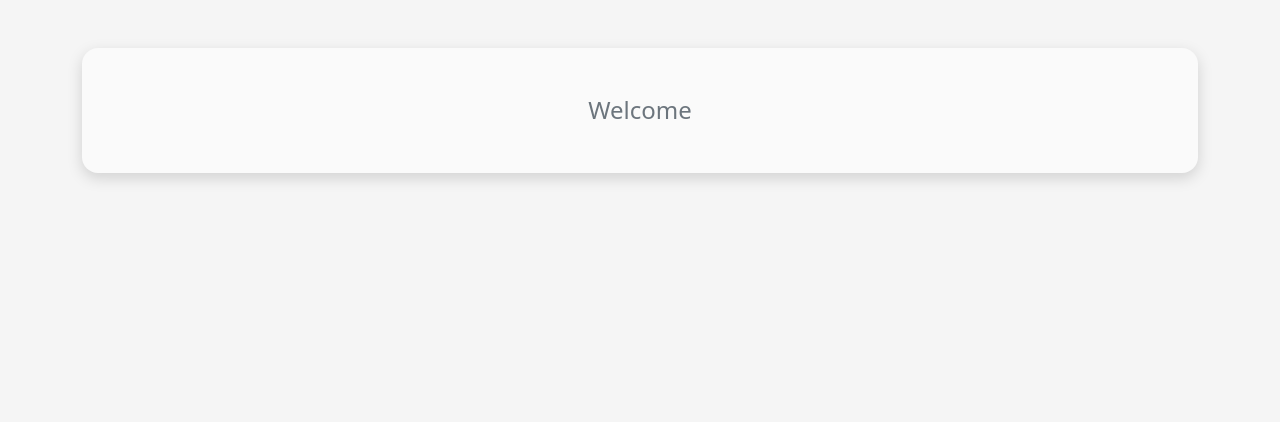
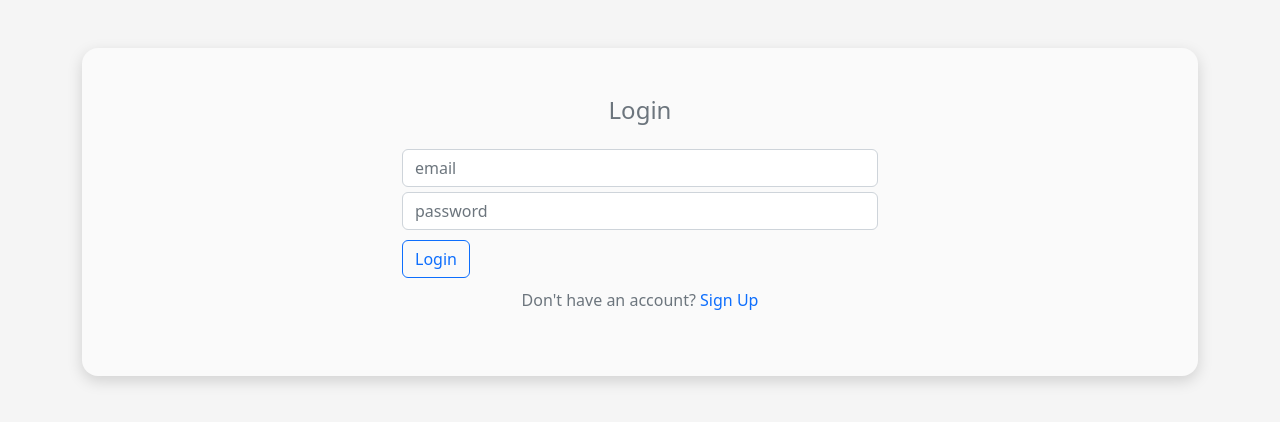
Before and after one commit to HninHtet-99/shopping-app, a Vue app: page / in a window 1280 px wide. Shown: the top 422 px of the page. Built offline with nearby package versions, Linux system fonts and the light colour scheme.

Commit message:
create login/signup form

```diff
--- a/package.json
+++ b/package.json
@@ -10,6 +10,7 @@
     "@popperjs/core": "^2.11.6",
     "bootstrap": "^5.2.1",
     "core-js": "^3.8.3",
+    "firebase": "^9.10.0",
     "vue": "^3.2.13",
     "vue-router": "^4.0.3"
   },
--- a/src/assets/style.css
+++ b/src/assets/style.css
@@ -1,7 +1,3 @@
 body{
   background-color: #f5f5f5;
 }
-.welcome{
-    background-color: #fafafa;
-    box-shadow: rgba(0, 0, 0, 0.15) 0px 5px 15px 0px;
-  }
--- /dev/null
+++ b/src/compasibles/useLogin.js
@@ -0,0 +1,21 @@
+import { ref } from "vue"
+import {auth} from '../firebase/config'
+
+let error = ref(null);
+let loginAccount=async(email,password)=>{
+    try {
+        let res = await auth.signInWithEmailAndPassword(email,password)
+        if (!res) {
+            throw new Error('could not login account')
+        }
+       return res;
+    } catch (err) {
+        error.value=err.message;
+    }
+}
+
+let useLogin = ()=>{
+    return{error,loginAccount}
+}
+
+export default useLogin
--- /dev/null
+++ b/src/compasibles/useSignup.js
@@ -0,0 +1,23 @@
+import { ref } from "vue";
+import {auth} from '../firebase/config'
+
+let error = ref(null);
+let createAccount=async(email,password,firstName,secondName)=>{
+    try {
+        let res = await auth.createUserWithEmailAndPassword(email,password)
+        res.user.updateProfile({displayName:firstName+' '+secondName});
+        if(!res){
+            throw new Error("could not create new account")
+        }
+        return res;
+
+      } catch (err) {
+        console.log(err.message);
+      }
+}
+
+let useSignup=()=>{
+    return{error,createAccount}
+}
+
+export default useSignup;
--- /dev/null
+++ b/src/components/Login.vue
@@ -0,0 +1,57 @@
+<template>
+    <div class="login">
+      <h4 class="text-secondary mb-4 text-center">Login</h4>
+
+      <form @submit.prevent="login">
+          <div class="form-group row">
+              <div class="col">
+                  <input type="text" class="form-control" v-model="email" placeholder="email">
+
+              </div>
+          </div>
+
+          <div class="form-group row">
+              <div class="col">
+                  <input type="password" class="form-control" v-model="password" placeholder="password">
+              </div>
+          </div>
+
+          <div class="form-group row">
+            <div class="col">
+                <p class="text-danger" v-if="error">{{error}}</p>
+            </div>
+          </div>
+
+          <div class="form-group row">
+              <div class="col">
+                  <button class="btn btn-outline-primary">Login</button>
+              </div>
+          </div>
+
+      </form>
+    </div>
+  </template>
+
+  <script>
+  import { ref } from '@vue/reactivity'
+  import useLogin from '@/compasibles/useLogin';
+  export default {
+      setup(){
+          let password = ref('');
+          let email = ref('');
+
+          let {error,loginAccount} = useLogin();
+
+          let login=async()=>{
+             let res =  await loginAccount(email.value,password.value)
+             console.log(res);
+          }
+          return{password,email,login,error}
+      }
+
+  }
+  </script>
+
+  <style>
+
+  </style>
--- /dev/null
+++ b/src/components/SignUp.vue
@@ -0,0 +1,63 @@
+<template>
+  <div class="signup">
+    <h4 class="text-secondary mb-4 text-center">Sign Up</h4>
+
+    <form @submit.prevent="signup">
+
+        <div class="form-group row">
+            <div class="col-12 col-md-6">
+                <input type="text" class="form-control" v-model="firstName" placeholder="First name">
+            </div>
+            <div class="col-12 col-md-6">
+                <input type="text" class="form-control" v-model="secondName" placeholder="Last name">
+            </div>
+        </div>
+
+        <div class="form-group row">
+            <div class="col">
+                <input type="text" class="form-control" v-model="email" placeholder="email">
+
+            </div>
+        </div>
+
+        <div class="form-group row">
+            <div class="col">
+                <input type="password" class="form-control" v-model="password" placeholder="password">
+            </div>
+        </div>
+
+        <div class="form-group row">
+            <div class="col">
+                <button class="btn btn-outline-primary">Sign Up</button>
+            </div>
+        </div>
+
+    </form>
+  </div>
+</template>
+
+<script>
+import { ref } from '@vue/reactivity'
+import useSignup from '../compasibles/useSignup'
+
+export default {
+    setup(){
+        let firstName = ref('');
+        let secondName = ref('');
+        let password = ref('');
+        let email = ref('');
+
+        let {error,createAccount} = useSignup();
+        let signup=async()=>{
+          let res = await createAccount(email.value,password.value,firstName.value,secondName.value)
+          console.log(res.user);
+        }
+        return{firstName,secondName,password,email,signup}
+    }
+
+}
+</script>
+
+<style>
+
+</style>
--- /dev/null
+++ b/src/firebase/config.js
@@ -0,0 +1,18 @@
+import firebase from "firebase/compat/app";
+import "firebase/compat/firestore";
+import "firebase/compat/auth";
+
+const firebaseConfig = {
+    apiKey: "AIzaSyCQOXwLrQsJYj_LuOeBrnrr4zpFbTxAU1o",
+    authDomain: "shopping-app-40622.firebaseapp.com",
+    projectId: "shopping-app-40622",
+    storageBucket: "shopping-app-40622.appspot.com",
+    messagingSenderId: "971952796252",
+    appId: "1:971952796252:web:c37d22d5ee632bc8e22c99"
+  };
+
+  firebase.initializeApp(firebaseConfig)
+  let db = firebase.firestore();
+  let auth = firebase.auth();
+
+  export{db,auth}
--- a/src/main.js
+++ b/src/main.js
@@ -3,5 +3,6 @@ import { createApp } from 'vue'
 import App from './App.vue'
 import router from './router'
 import "./assets/style.css"
+
 createApp(App).use(router).mount('#app');
 window.bootstrap = bootstrap
--- a/src/views/Welcome.vue
+++ b/src/views/Welcome.vue
@@ -1,15 +1,50 @@
 <template>
-  <div class="welcome mt-5 rounded-4">
 
-    <h4 class="text-secondary text-center py-5">Welcome</h4>
+    <div class="welcome p-5 mt-5 rounded-4">
+      <div v-if="showLoginForm">
+        <Login></Login>
+        <p class="text-muted text-center "> Don't have an account? <span class="text-primary" @click="showLoginForm = !showLoginForm">Sign Up</span></p>
+      </div>
+      <div v-else>
+        <SignUp></SignUp>
+        <p class="text-muted text-center ">Already have an account! <span class="text-primary" @click="showLoginForm = !showLoginForm">Login</span></p>
+      </div>
 
-  </div>
+    </div>
+
 </template>
 
 <script>
+import { ref } from '@vue/reactivity'
 
+  import Login from '../components/Login'
+import SignUp from '../components/SignUp'
+export default {
+  components: {
+    Login, SignUp },
+
+    setup(){
+      let showLoginForm = ref(true);
+
+      return{showLoginForm}
+    }
+
+}
 </script>
 
 <style>
-
+.welcome{
+  background-color: #fafafa;
+  box-shadow: rgba(0, 0, 0, 0.15) 0px 5px 15px 0px;
+}
+.welcome form{
+  max-width: 500px;
+  margin: 10px auto;
+}
+form .form-group{
+  margin: 5px 0px;
+}
+.welcome span{
+  cursor: pointer;
+}
 </style>
```
Also changed, not shown: 1 other file (tests, documents, lock files or other folders).
